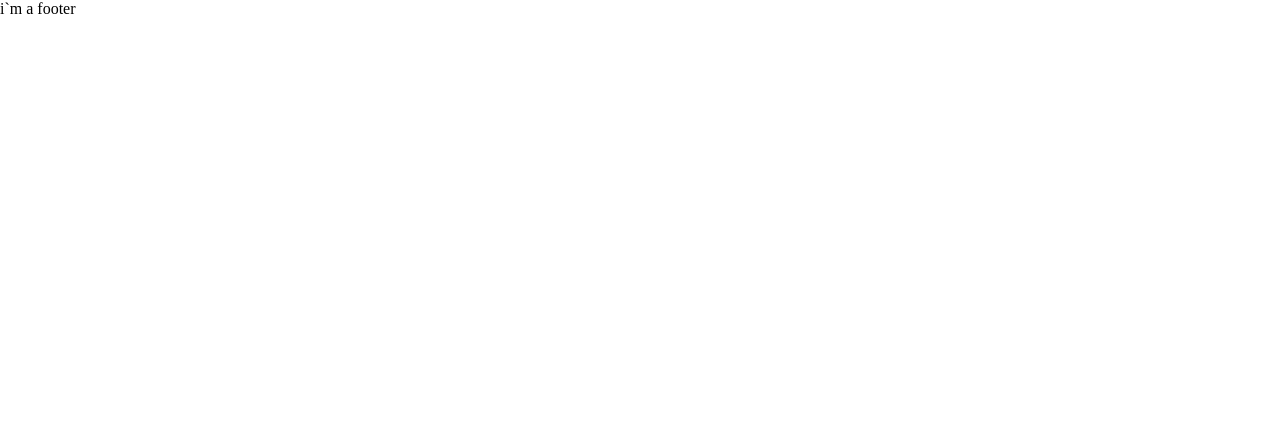
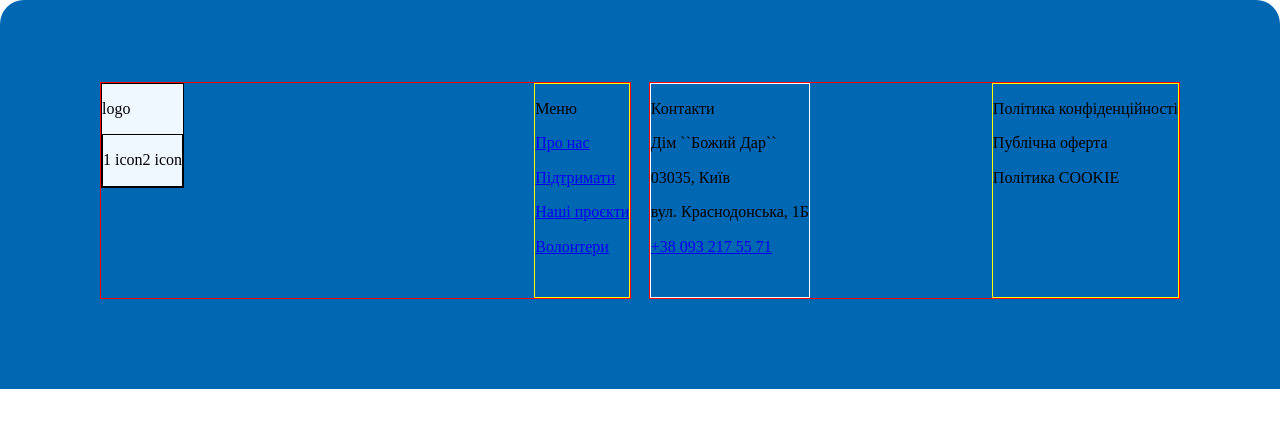
Before and after one commit to PopovYehor/conf-init, a Next.js app: page / in a window 1280 px wide. Shown: the top 428 px of the page. Built offline with nearby package versions, Linux system fonts and the light colour scheme.

Commit message:
footer markup and created a Routing

```diff
--- a/src/components/Footer/Footer.tsx
+++ b/src/components/Footer/Footer.tsx
@@ -1,3 +1,47 @@
-export default function Footer(){
-    return <footer>i`m a footer</footer>;
+import Link from "next/link";
+import style from "./style.module.scss";
+
+export default function Footer() {
+    return (
+      <footer className={style.footer}>
+        <div className={style.left_wrapper}>
+          <div className={style.left_wrapper_logos}>
+            <p>logo</p>
+            <div className={style.left_wrapper_icons}>
+              <p>1 icon</p>
+              <p>2 icon</p>
+            </div>
+          </div>
+          <div className={style.left_wrapper_menu}>
+            <p>Меню</p>
+            <p>
+              <Link href={"/about"}>Про нас</Link>
+            </p>
+            <p>
+              <Link href={"/support"}>Підтримати</Link>
+            </p>
+            <p>
+              <Link href={"/projects"}>Наші проєкти</Link>
+            </p>
+            <p>
+              <Link href={"/volunteers"}>Волонтери</Link>
+            </p>
+          </div>
+        </div>
+        <div className={style.right_wrapper}>
+          <div className={style.right_wrapper_contacts}>
+            <p>Контакти</p>
+            <p>Дім ``Божий Дар``</p>
+            <p>03035, Київ</p>
+            <p>вул. Краснодонська, 1Б</p>
+            <a href="tel:+380932175571">+38 093 217 55 71</a>
+          </div>
+          <div className={style.right_wrapper_politics}>
+            <p>Політика конфіденційності</p>
+            <p>Публічна оферта</p>
+            <p>Політика COOKIE</p>
+          </div>
+        </div>
+      </footer>
+    );
 }
--- a/src/components/Footer/style.module.scss
+++ b/src/components/Footer/style.module.scss
@@ -0,0 +1,47 @@
+.footer{
+    height: 217px;
+    margin: 0;
+    padding: 82px 100px 90px 100px;
+
+
+
+    border-radius: 24px 24px 0px 0px;
+    background-color:#0067B3;
+
+    display: flex;
+    justify-content: space-between;
+
+    .left_wrapper{
+        width: 49%;
+        display: flex;
+        justify-content: space-between;
+        border: 1px solid red;
+
+        .left_wrapper_logos{
+            border: 1px solid black;
+            background-color: aliceblue;
+            height: max-content;
+
+                .left_wrapper_icons{
+                border: 1px solid black;
+                display: flex;
+            }
+        }
+        .left_wrapper_menu{
+            border: 1px solid yellow;
+        }
+    }
+    .right_wrapper{
+        display: flex;
+        width: 49%;
+        justify-content: space-between;
+        border:  1px solid red;
+
+        .right_wrapper_contacts{
+            border: 1px solid white;
+        }
+        .right_wrapper_politics{
+            border: 1px solid yellow
+        }
+    }
+}
--- /dev/null
+++ b/src/pages/about/index.tsx
@@ -0,0 +1,3 @@
+export default function About() {
+    return <h1>Про нас</h1>;
+}
--- /dev/null
+++ b/src/pages/projects/index.tsx
@@ -0,0 +1,3 @@
+export default function Projects() {
+    return <h1>Наші проєкти</h1>;
+}
--- /dev/null
+++ b/src/pages/support/index.tsx
@@ -0,0 +1,3 @@
+export default function Support() {
+    return <h1>Підтримати</h1>;
+}
--- /dev/null
+++ b/src/pages/volunteers/index.tsx
@@ -0,0 +1,3 @@
+export default function Volunteers() {
+  return <h1>Волонтери</h1>;
+}
```
